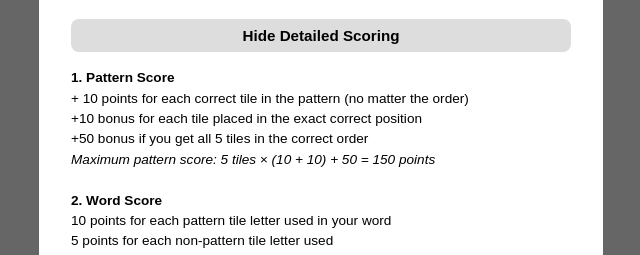
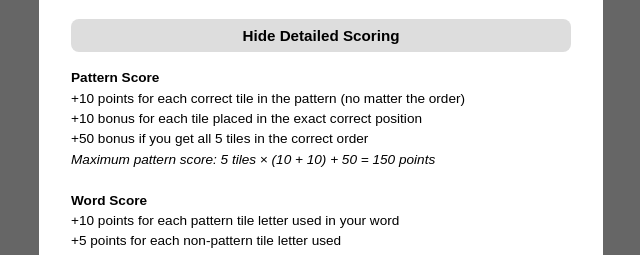
Before and after one commit to td0wns/Fresh-Focus-Start, a React (Vite) app: page / in a window 1280 px wide. Both pictures are taken after a click on the button "Detailed Scoring". Shown: the part 244-499 px from the top of the page, without its empty margins (319-959 px from the left). Built offline with nearby package versions, Linux system fonts and the light colour scheme; no server answers.

Commit message:
Update main.jsx

```diff
--- a/src/main.jsx
+++ b/src/main.jsx
@@ -53,15 +53,15 @@ function AppWrapper() {
 
             {showDetails && (
               <div style={{ marginTop: "1rem", fontSize: "0.85rem", lineHeight: "1.5" }}>
-                <strong>1. Pattern Score</strong><br />
-                + 10 points for each correct tile in the pattern (no matter the order)<br />
+                <strong>Pattern Score</strong><br />
+                +10 points for each correct tile in the pattern (no matter the order)<br />
                 +10 bonus for each tile placed in the exact correct position<br />
                 +50 bonus if you get all 5 tiles in the correct order<br />
                 <em>Maximum pattern score: 5 tiles × (10 + 10) + 50 = 150 points</em><br /><br />
 
-                <strong>2. Word Score</strong><br />
-                10 points for each pattern tile letter used in your word<br />
-                5 points for each non-pattern tile letter used<br />
+                <strong>Word Score</strong><br />
+                +10 points for each pattern tile letter used in your word<br />
+                +5 points for each non-pattern tile letter used<br />
                 +5 extra for each time you use letters like <strong>P, G, Y, B, V</strong><br />
                 +10 extra for letters like <strong>Z, Q, X, J, K</strong><br />
                 Using the same bonus letter multiple times? You get the bonus each time it appears!<br /><br />
```
